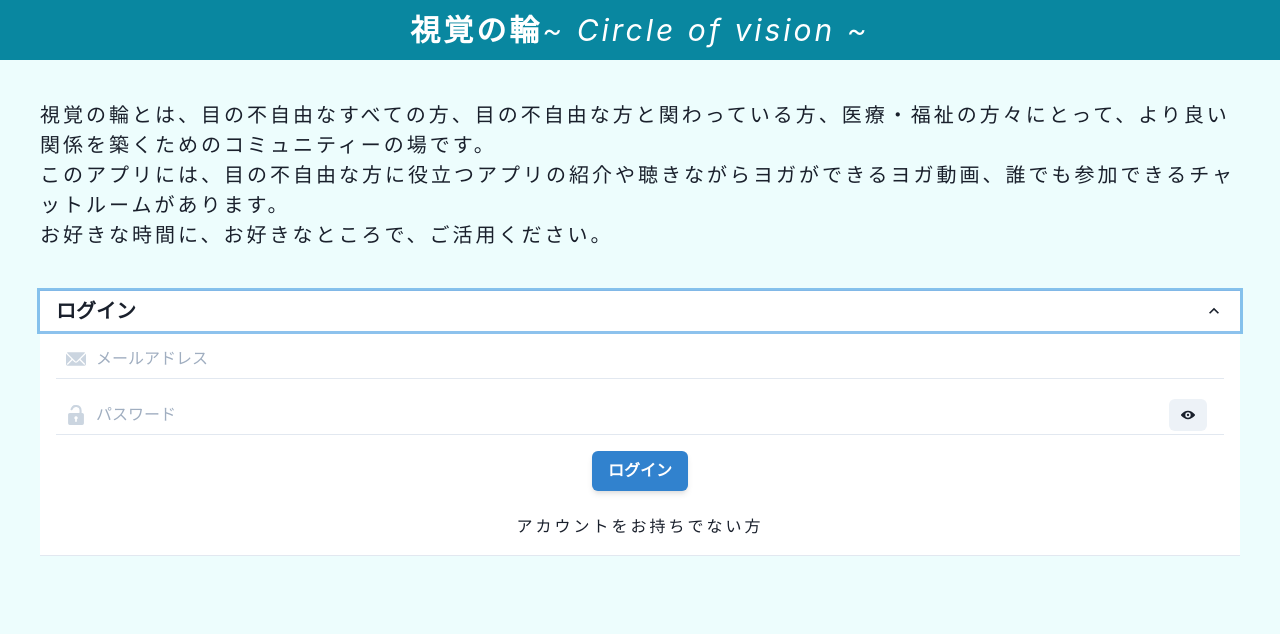
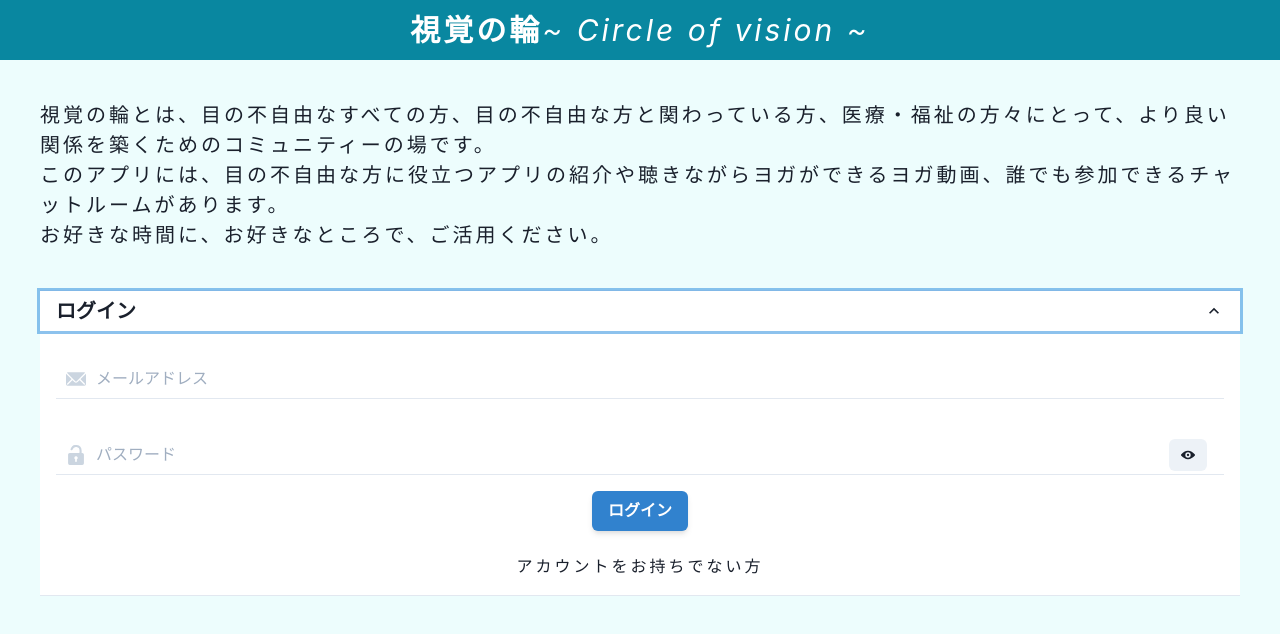
Before and after one commit to baf8008/circle_vision_app, a React (Create React App) app: page / in a window 1280 px wide. Both pictures are taken after a click on the button "ログイン". Shown: the top 634 px of the page. Built offline with nearby package versions, Linux system fonts and the light colour scheme.

Commit message:
styleの変更

```diff
--- a/src/components/pages/Login.tsx
+++ b/src/components/pages/Login.tsx
@@ -77,14 +77,14 @@ export const Login: VFC = memo(() => {
 					</AccordionButton>
 					<AccordionPanel pb={4}>
 						<Flex align='center' justify='space-between' direction='column'>
-							<InputGroup>
+							<InputGroup mt={5}>
 								<InputLeftElement
 									pointerEvents='none'
 									children={<EmailIcon color='gray.300' h={5} w={5} />}
 								/>
 								<Input variant='flushed' placeholder='メールアドレス' mb={4} />
 							</InputGroup>
-							<InputGroup>
+							<InputGroup mt={5}>
 								<InputLeftElement
 									pointerEvents='none'
 									children={<UnlockIcon color='gray.300' h={5} w={5} />}
--- a/src/components/pages/SignUp.tsx
+++ b/src/components/pages/SignUp.tsx
@@ -74,7 +74,9 @@ export const SignUp: VFC = memo(() => {
 							</Button>
 						</InputRightElement>
 					</InputGroup>
-					<PrimaryButton onClick={onClickLogin}>登録</PrimaryButton>
+					<PrimaryButton onClick={onClickLogin}>
+						登録
+					</PrimaryButton>
 					<br />
 					<Link onClick={handleClickLogin}>アカウントをお持ちの方</Link>
 				</Flex>
```
